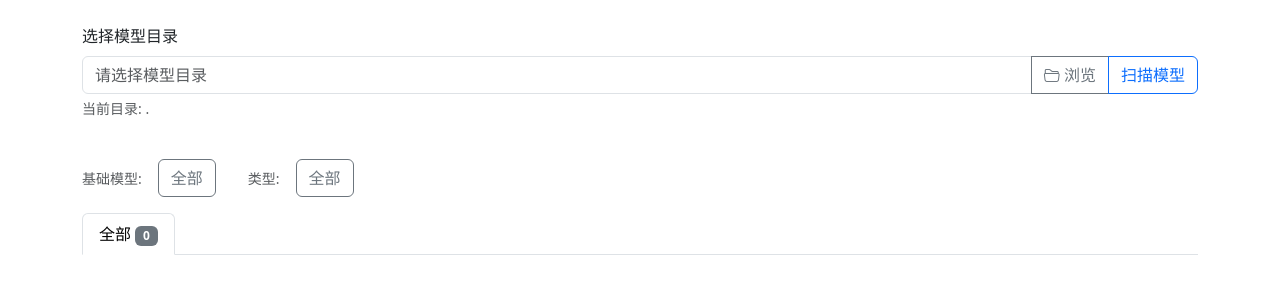
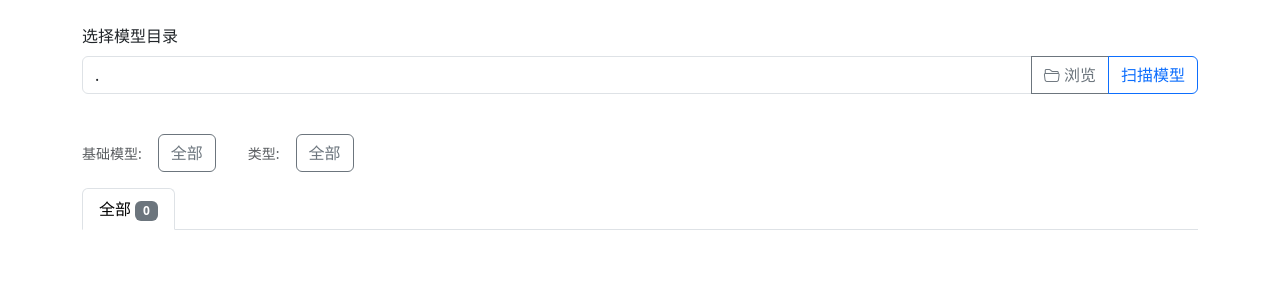
Before and after one commit to c1921/SD-Models-Manager, a FastAPI app: page / in a window 1280 px wide. Shown: the part 56-356 px from the top of the page. Run offline with FastAPI, Linux system fonts and the light colour scheme; data that the repository does not hold is empty.

Commit message:
优化：选择目录

```diff
--- a/model_manager.py
+++ b/model_manager.py
@@ -30,7 +30,9 @@ async def select_directory() -> str:
     """使用文件对话框选择目录"""
     root = tk.Tk()
     root.withdraw()  # 隐藏主窗口
+    root.attributes('-topmost', True)  # 确保对话框在最前面
     path = filedialog.askdirectory()
+    root.destroy()  # 完全清理 Tk 实例
     return path if path else ""
 
 class ModelManager:
--- a/templates/index.html
+++ b/templates/index.html
@@ -63,7 +63,6 @@
                         </button>
                         <button class="btn btn-outline-primary" id="scanModels">扫描模型</button>
                     </div>
-                    <div class="form-text">请选择包含 Stable Diffusion 模型的目录</div>
                 </div>
             </div>
         </div>
@@ -182,12 +181,31 @@
                 const response = await fetch(`${API_BASE}/config`);
                 const config = await response.json();
                 if (config.models_path) {
-                    document.querySelector('.form-text').textContent = `当前目录: ${config.models_path}`;
+                    pathInput.value = config.models_path;
                 }
             } catch (err) {
                 showError('加载配置失败');
             }
         }
+
+        // 选择目录
+        selectPathBtn.addEventListener('click', async () => {
+            try {
+                const response = await fetch(`${API_BASE}/select_directory`, {
+                    method: 'POST'
+                });
+
+                if (response.ok) {
+                    const data = await response.json();
+                    if (data.path) {
+                        pathInput.value = data.path;
+                        await saveSelectedPath(data.path);
+                    }
+                }
+            } catch (err) {
+                showError('选择目录失败');
+            }
+        });
 
         // 选择并保存路径
         async function saveSelectedPath(path) {
@@ -209,25 +227,6 @@
                 showError(err.message);
             }
         }
-
-        // 选择目录
-        selectPathBtn.addEventListener('click', async () => {
-            try {
-                const response = await fetch(`${API_BASE}/select_directory`, {
-                    method: 'POST'
-                });
-
-                if (response.ok) {
-                    const data = await response.json();
-                    if (data.path) {
-                        pathInput.value = data.path;
-                        await saveSelectedPath(data.path);
-                    }
-                }
-            } catch (err) {
-                showError('选择目录失败');
-            }
-        });
 
         // 扫描模型
         scanModelsBtn.addEventListener('click', async () => {
```
